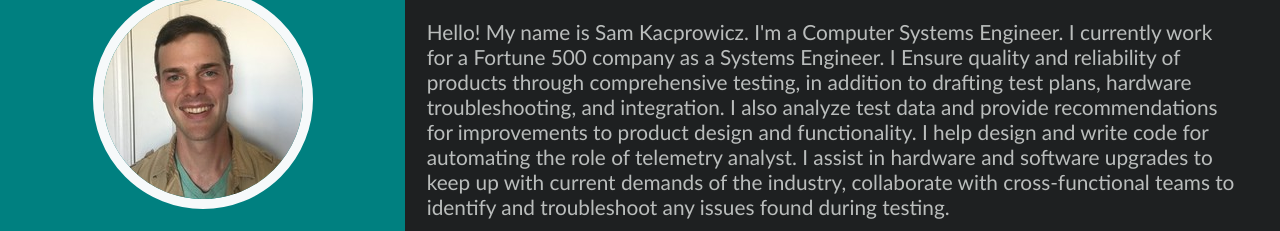
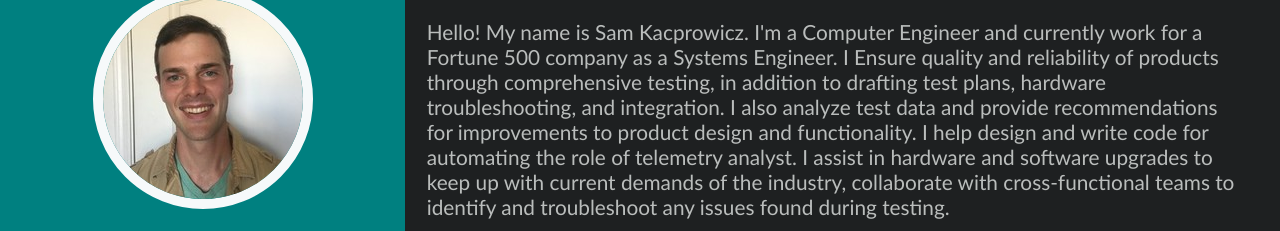
Before and after one commit to Skacprowicz/Skacprowicz.github.io, a plain HTML site: page index.html in a window 1280 px wide. Shown: the part 61-292 px from the top of the page. Drawn offline with Linux system fonts and the light colour scheme.

Commit message:
Update index.html
Removed typo

```diff
--- a/index.html
+++ b/index.html
@@ -40,7 +40,7 @@
         </div>
         <div class="two">
             <h1>ABOUT ME</h1>
-            <p  class="two-p">Hello! My name is Sam Kacprowicz. I'm a Computer Systems Engineer. I currently work for a Fortune 500 company as a Systems Engineer. I Ensure quality and reliability of products through comprehensive testing, in addition to drafting test plans, hardware troubleshooting, and integration. I also analyze test data and provide recommendations for improvements to product design and functionality. I help design and write code for automating the role of telemetry analyst. I assist in hardware and software upgrades to keep up with current demands of the industry, collaborate with cross-functional teams to identify and troubleshoot any issues found during testing.
+            <p  class="two-p">Hello! My name is Sam Kacprowicz. I'm a Computer Engineer and currently work for a Fortune 500 company as a Systems Engineer. I Ensure quality and reliability of products through comprehensive testing, in addition to drafting test plans, hardware troubleshooting, and integration. I also analyze test data and provide recommendations for improvements to product design and functionality. I help design and write code for automating the role of telemetry analyst. I assist in hardware and software upgrades to keep up with current demands of the industry, collaborate with cross-functional teams to identify and troubleshoot any issues found during testing.
             </p>
 
 		<p class="two-p">
```
